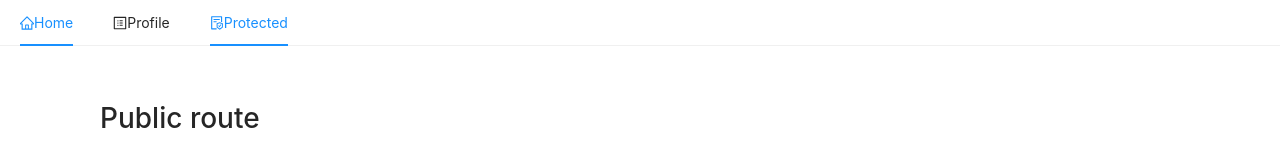
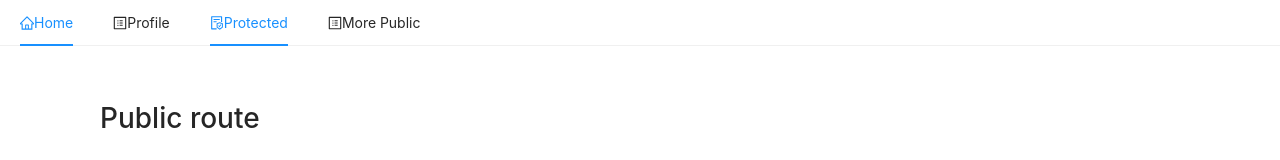
Before and after one commit to NoraTiku/basic-authentication, a React (Create React App) app: page /protected in a window 1280 px wide. Shown: the top 160 px of the page. Built offline with nearby package versions, Linux system fonts and the light colour scheme; no server answers; what aws-amplify would draw is missing.

Commit message:
Adding another component..

```diff
--- /dev/null
+++ b/src/MorePublic.js
@@ -0,0 +1,13 @@
+import React from 'react';
+import Container from './Container';
+
+
+const MorePublic = ()  => {
+  return (
+    <Container>
+      <h1>More Public </h1>
+    </Container>
+  );
+};
+
+export default MorePublic;
--- a/src/Nav.js
+++ b/src/Nav.js
@@ -23,6 +23,12 @@ const Nav = ({current} ) => {
           <Link to='/protected'>
             <FileProtectOutlined />Protected
           </Link>
+
+          </Menu.Item>
+        <Menu.Item key='MorePublic'>
+          <Link to='/MorePublic'>
+          <ProfileOutlined />More Public
+          </Link>
         </Menu.Item>
       </Menu>
     </div>
--- a/src/Router.js
+++ b/src/Router.js
@@ -5,6 +5,7 @@ import Nav from './Nav';
 import Public from './Public';
 import Profile from './Profile';
 import Protected from './Protected';
+import MorePublic from './MorePublic';
 
 
 const Router = () => {
@@ -31,6 +32,7 @@ const Router = () => {
         <Route exact path="/" element ={<Public />}/>
         <Route exact path="/protected" element = {<Protected />} />
         <Route exact path="/profile" element={<Profile />}/>
+        <Route exact path="/More-Public" element={<MorePublic />}/>
         <Route element={<Public />}/>
       </Routes>
     </HashRouter>
```
Also changed, not shown: 1 other file (tests, documents, lock files or other folders).
